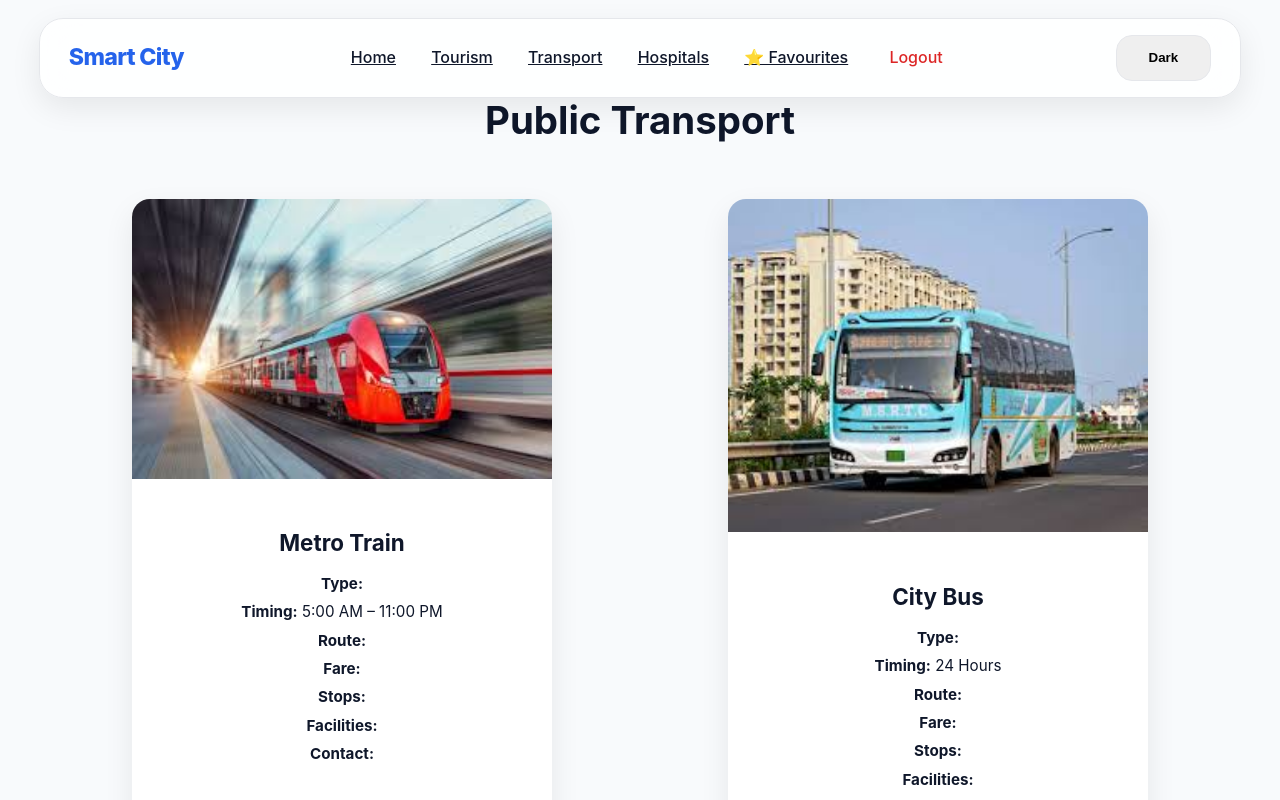
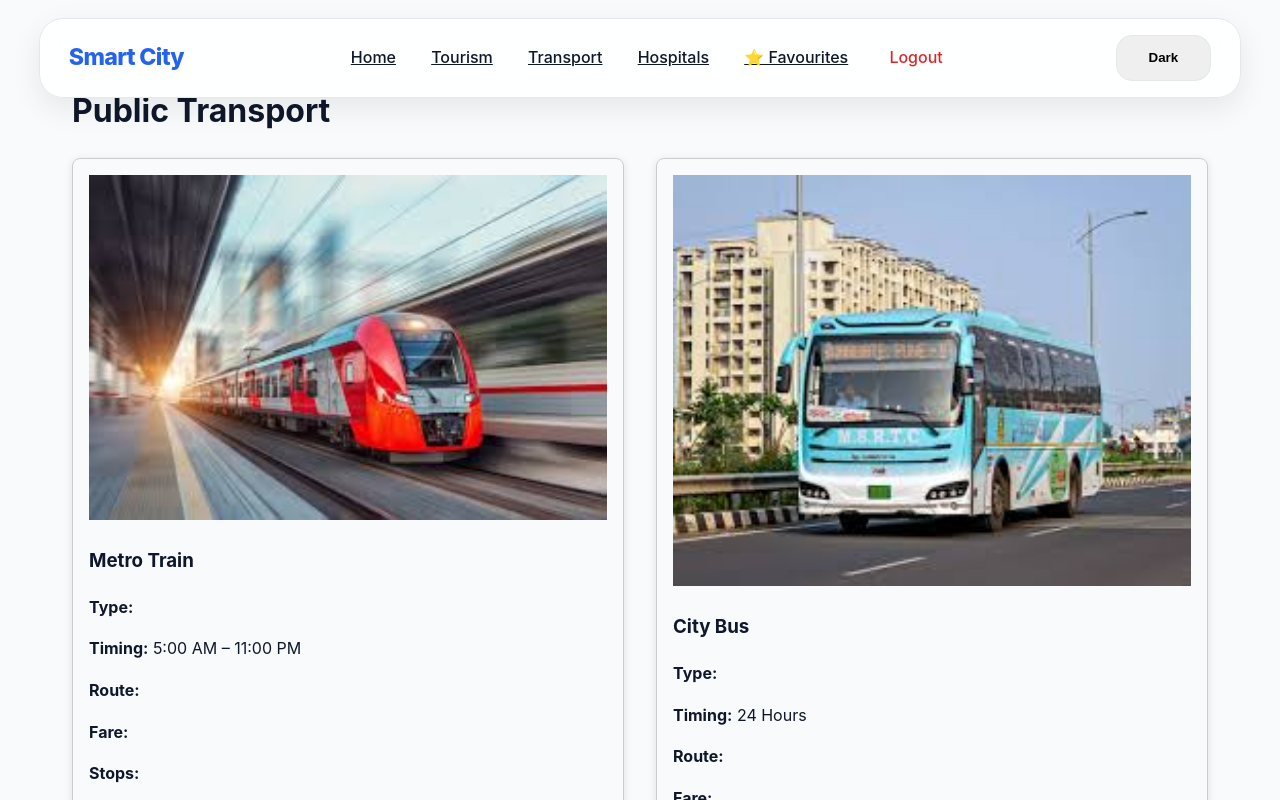
Before and after one commit to Bashith07/project6, a Next.js app: page /transport in a window 1280 px wide. Shown: the top 800 px of the page. Built offline with nearby package versions, Linux system fonts and the light colour scheme; sample sign-in values are in the browser's storage.

Commit message:
Refactor TransportPage layout and styling

```diff
--- a/src/app/transport/page.tsx
+++ b/src/app/transport/page.tsx
@@ -3,33 +3,21 @@ import { transport } from "@/data/transportData";
 
 export default function TransportPage() {
   return (
-    <div className="page-container">
-      <h1 className="page-title">Public Transport</h1>
-
-      <div className="grid">
-        {transport.map((item) => (
-          <div key={item.id} className="card">
-            <Image
-              src={item.image}
-              alt={item.name}
-              width={400}
-              height={250}
-              className="card-image"
-            />
-
-            <div className="card-content">
-              <h3 className="card-title">{item.name}</h3>
-
-              <p className="card-text"><strong>Type:</strong> {item.type}</p>
-              <p className="card-text"><strong>Timing:</strong> {item.timing}</p>
-              <p className="card-text"><strong>Route:</strong> {item.route}</p>
-              <p className="card-text"><strong>Fare:</strong> {item.fare}</p>
-              <p className="card-text"><strong>Stops:</strong> {item.stops?.join(", ")}</p>
-              <p className="card-text"><strong>Facilities:</strong> {item.facilities}</p>
-              <p className="card-text"><strong>Contact:</strong> {item.contact}</p>
-
-              <p className="card-text">{item.description}</p>
-            </div>
+    <div style={{ padding: "2rem" }}>
+      <h1>Public Transport</h1>
+      <div style={{ display: "grid", gap: "2rem", gridTemplateColumns: "repeat(auto-fit, minmax(300px, 1fr))" }}>
+        {transport.map((t) => (
+          <div key={t.id} style={{ border: "1px solid #ccc", borderRadius: 8, padding: "1rem", boxShadow: "0 2px 8px rgba(0,0,0,0.1)" }}>
+            <Image src={t.image} alt={t.name} width={400} height={250} style={{ width: "100%", height: "auto" }} />
+            <h3>{t.name}</h3>
+            <p><strong>Type:</strong> {t.type}</p>
+            <p><strong>Timing:</strong> {t.timing}</p>
+            <p><strong>Route:</strong> {t.route}</p>
+            <p><strong>Fare:</strong> {t.fare}</p>
+            <p><strong>Stops:</strong> {t.stops?.join(", ")}</p>
+            <p><strong>Facilities:</strong> {t.facilities}</p>
+            <p><strong>Contact:</strong> {t.contact}</p>
+            <p>{t.description}</p>
           </div>
         ))}
       </div>
```
